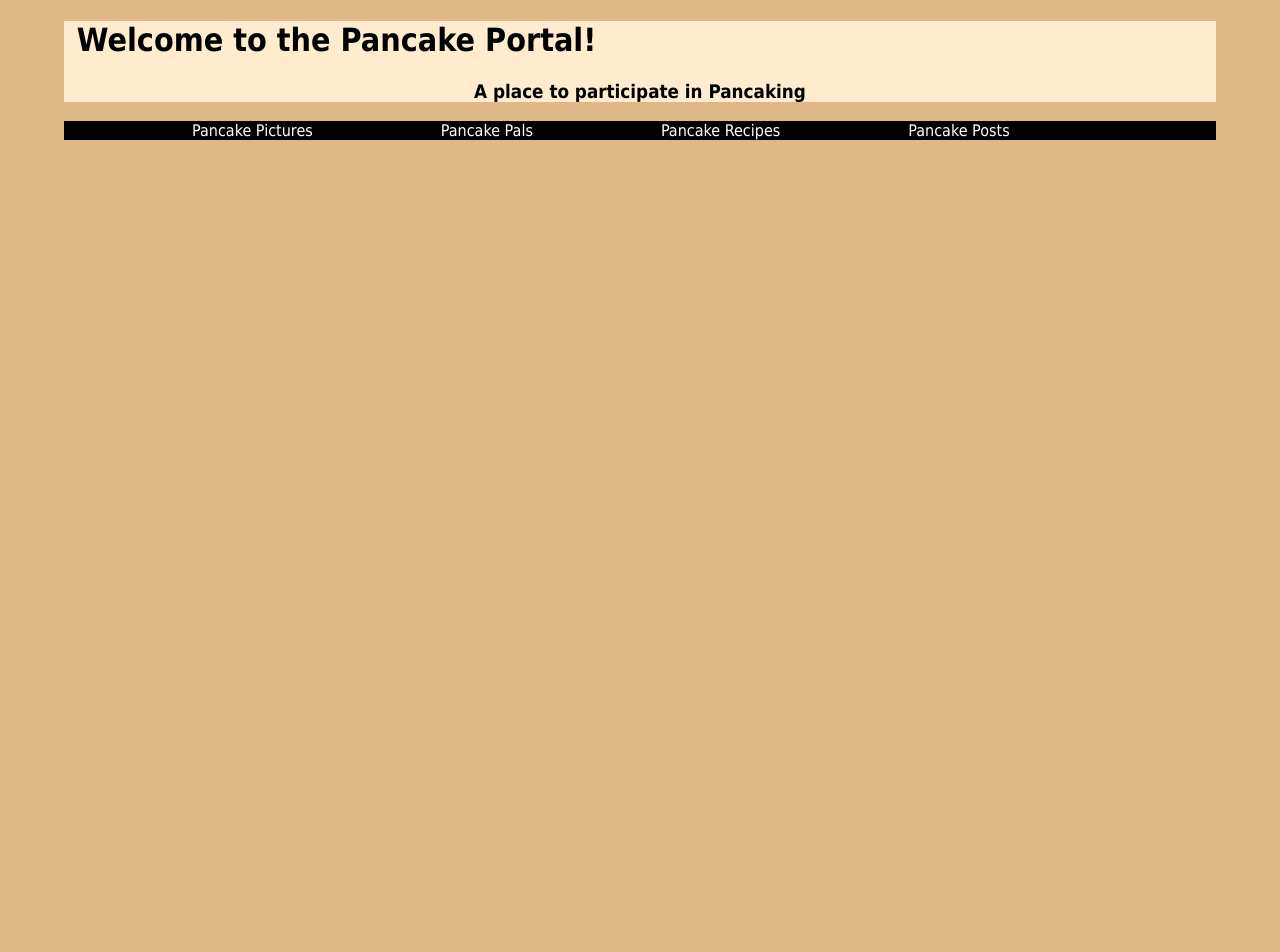
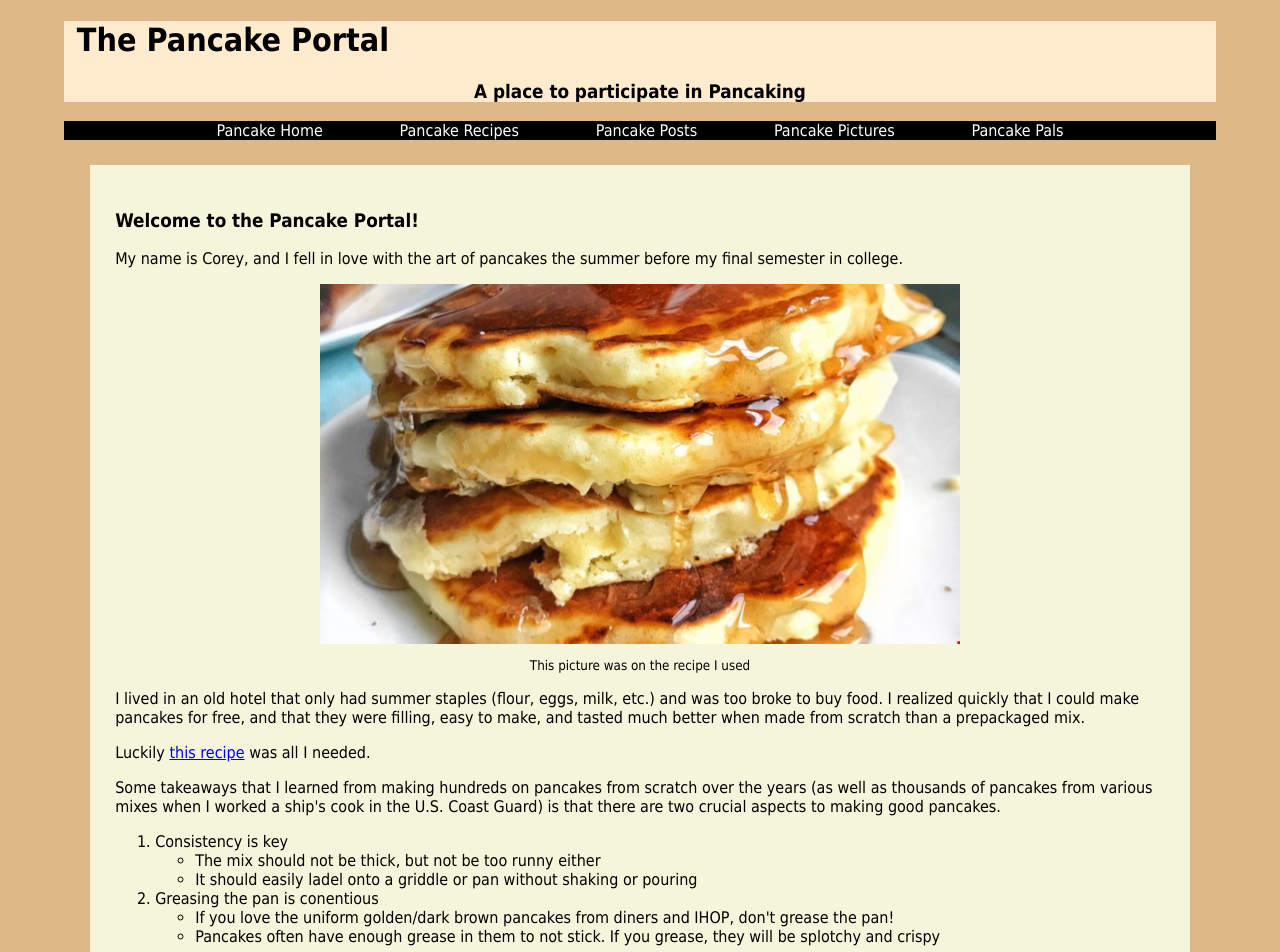
Before and after one commit to cjbarr/pancake-portal, a React (Create React App) app: page / in a window 1280 px wide. Shown: the top 952 px of the page. Before the commit the page ends 800 px from the top, so only its background shows below. Built offline with nearby package versions, Linux system fonts and the light colour scheme.

Commit message:
Organized a bit, more about us in pals

```diff
--- a/src/components/App/App.css
+++ b/src/components/App/App.css
@@ -1,3 +1,25 @@
+.caption{
+  text-align: center;
+  font-size: 10pt;
+}
+
+
+.home-div{
+  background-color: beige;
+  padding: 2vw;
+  margin: 2vw;
+}
+
+#home-pancake{
+  width: 50vw;
+  display:block;
+  margin-left:auto;
+  margin-right:auto;
+}
+
+
+
+
 .nav{
   padding: 0;
   margin: 0;
@@ -7,18 +29,43 @@
   color: inherit;
   list-style: none;
    background-color: black;
+   justify-content: center;
+}
+
+.nav-item{
+  text-decoration: none;
+  color: white;
+  margin:3vw;
+
+
+  background-color:black;
 }
 
 .subhead{text-align: center;}
 
+.pal-about{font-size:16pt;
+  margin-top:0;
+}
+
+.pal-name{
+text-align: center;
+font-size: 24pt;
+margin-bottom: 0;
+}
+
 .pals-layout{
-font-size: 24pt;
-text-align: center;
 margin-top: 5vh;
-margin-bottom:10vh}
+margin-bottom:5vh;
+margin-left:auto;
+margin-right:auto;
+width:65vw;
+}
 
 .pal-picture{
   width: 55vw;
+  display:block;
+  margin-left:auto;
+  margin-right:auto;
 }
 
 .recipe-div{
@@ -28,13 +75,6 @@ margin-bottom:10vh}
   margin-left: auto;
   margin-right:auto;
   padding-bottom: 2vh;
-}
-
-.nav-item{
-  text-decoration: none;
-  color: white;
-  margin-left: 10vw;
-  background-color:black;
 }
 
 .page-title{text-align: center;
--- a/src/components/App/App.js
+++ b/src/components/App/App.js
@@ -1,14 +1,13 @@
 import React from 'react';
 import './App.css';
 import { HashRouter as Router, Route, Switch } from 'react-router-dom';
-import { withRouter } from 'react-router-dom';
-import { Link } from 'react-router-dom';
 import NavBar from '../Nav/Nav';
 import Header from '../Header/Header';
 import Pictures from '../Pictures/Pictures';
 import Recipes from '../Recipes/Recipes';
 import Posts from '../Posts/Posts';
 import Pals from '../Pals/Pals'
+import Home from '../Home/Home'
 
 function App() {
   return (
@@ -17,6 +16,7 @@ function App() {
       <Header />
       <NavBar />
       <Switch>
+          <Route exact path="/" component={Home} />
           <Route exact path="/PancakePictures" component={Pictures} />
           <Route exact path="/PancakePals" component={Pals} />
           <Route exact path="/PancakeRecipes" component={Recipes} />
--- a/src/components/Header/Header.js
+++ b/src/components/Header/Header.js
@@ -3,7 +3,7 @@ import React from 'react';
 function Header(){
     return(
         <header>
-        <h1>Welcome to the Pancake Portal!</h1>
+        <h1>The Pancake Portal</h1>
         <h3 class="subhead">A place to participate in Pancaking</h3>
         </header>
     )
--- /dev/null
+++ b/src/components/Home/Home.js
@@ -0,0 +1,44 @@
+import React, { Component } from 'react';
+
+
+
+class Home extends Component {
+
+    state = {
+
+    }
+    render() {
+        return (
+            <div className="home-div">
+            <h3>Welcome to the Pancake Portal!</h3>
+            <div>
+                <p>My name is Corey, and I fell in love with the art of pancakes the summer before my final semester in college.</p>
+                <img id="home-pancake" src ='/images/pancake.jpg' alt="Pancakes" />
+                <p className="caption">This picture was on the recipe I used</p>
+                <p>I lived in an old hotel that only had summer staples (flour, eggs, milk, etc.) and was too broke to buy food. I realized quickly that I could make pancakes for free, and that they were filling, easy to make, and tasted much better when made from scratch than a prepackaged mix.</p>
+                <p>Luckily <a href="https://www.allrecipes.com/recipe/21014/good-old-fashioned-pancakes/">this recipe</a> was all I needed.</p>
+                <p>Some takeaways that I learned from making hundreds on pancakes from scratch over the years (as well as thousands of pancakes from various mixes when I worked a ship's cook in the U.S. Coast Guard) is that there are two crucial aspects to making good pancakes.</p>
+                    <ol>
+                        <li>Consistency is key</li>
+                        <ul>
+                            <li>The mix should not be thick, but not be too runny either</li>
+                            <li>It should easily ladel onto a griddle or pan without shaking or pouring</li>
+                        </ul>
+                        <li>Greasing the pan is conentious</li>
+                        <ul>
+                            <li>If you love the uniform golden/dark brown pancakes from diners and IHOP, don't grease the pan!</li>
+                            <li>Pancakes often have enough grease in them to not stick. If you grease, they will be splotchy and crispy</li>
+                        </ul>
+                    </ol>
+                    <p>I married someone who likes crispy splotchy pancakes, however I prefer fluffy and uniform. To work around this I grease the pan on alternating batches. Every pancake breakfast has both crispy and fluffy pancakes to satisfy our personal tastes.</p>
+                    <p>While this website started out as a joke, I truly am passionate about the pancake. Additionally, my wife is Korean and I learned all about the world of savory vegetable pancakes of an amazing amount of variety. There is nothing you cannot pancake! The world is your oyster! </p>
+            </div>
+
+
+
+            </div>
+        )
+    }
+}
+
+export default Home
--- a/src/components/Nav/Nav.js
+++ b/src/components/Nav/Nav.js
@@ -1,15 +1,15 @@
 import React from 'react';
-import { withRouter } from 'react-router-dom';
 import { Link } from 'react-router-dom';
 
 function NavBar(){
 return(
     <nav>
         <ul class="nav">
+            <li><Link class="nav-item" to='/'>Pancake Home</Link></li>
+            <li><Link class="nav-item" to='/PancakeRecipes'>Pancake Recipes</Link></li>
+            <li><Link class="nav-item" to='/PancakePosts'>Pancake Posts</Link></li>
             <li><Link class="nav-item" to='/PancakePictures'>Pancake Pictures</Link></li>
             <li><Link class="nav-item" to='/PancakePals'>Pancake Pals</Link></li>
-            <li><Link class="nav-item" to='/PancakeRecipes'>Pancake Recipes</Link></li>
-            <li><Link class="nav-item" to='/PancakePosts'>Pancake Posts</Link></li>
         </ul>
 
     </nav>
--- a/src/components/Pals/Pals.js
+++ b/src/components/Pals/Pals.js
@@ -5,17 +5,18 @@ import React, { Component } from 'react';
 class Pals extends Component {
 
     state = {
-        pals: [{ name: 'Corey', picture: '/images/corey.jpg' },
-            { name: 'Ashley', picture: '/images/Ashley.jpg' },
-        { name: 'Podrick', picture: '/images/podrick.jpg' },
-        { name: 'Hamlet', picture: '/images/hamlet.jpg' }
+        pals: [{ name: 'Corey', picture: '/images/corey.jpg', about:'Corey loves making pancakes, and is a junior developer based out of the Twin Cities. This is his silly page he created during COVID-19.' },
+            { name: 'Ashley', picture: '/images/Ashley.jpg', about:"Ashley is my wife! She's more of a savory breakfast person, and a project manager at a design agency. But that doesn't mean she can't enjoy a good pancake!"  },
+        { name: 'Podrick', picture: '/images/podrick.jpg', about:"Podrick is our corgi puppy, he loves to bork at random noises, and is named after Podrick in Game of Thrones, the most loyal of squires." },
+        { name: 'Hamlet', picture: '/images/hamlet.jpg', about: "I adopted Hamlet in college, and he lived with my parents when I was stationed on ships and couldn't have a pet. One of the sweetest cats I've met and Pod's best friend." }
 ]
 }
     render(){
     return (
         <>
-        <h2 class="page-title">Pancake Pals Page</h2>
-    <div>{this.state.pals.map(pal=><div className="pals-layout"><img className="pal-picture" src={pal.picture} alt={pal.picture}/><br></br>{pal.name}</div>)}</div>
+        <h2 class="page-title">Pancake Pals AKA Who We Are</h2>
+
+            <div>{this.state.pals.map(pal => <div className="pals-layout"><p className="pal-name">{pal.name}</p><br></br><img className="pal-picture" src={pal.picture} alt={pal.picture}/><br></br><p className="pal-about">{pal.about}</p></div>)}</div>
 
 
     </>
--- a/src/components/Recipes/Recipes.js
+++ b/src/components/Recipes/Recipes.js
@@ -49,7 +49,7 @@ class Recipes extends Component {
                }
         </ul>
             <h4>Preparation</h4>
-            <p>Mix your dry, then add in your wet and combine until mostly uniform. Should be runny and easy to ladel onto a hot pan!</p>
+            <p>Mix your dry, then add in your wet and combine until mostly uniform. Should be runny and easy to ladel onto a hot pan! Add in whatever other ingredients you feel like, it's an amazing base!</p>
         </div>
 
         </>
```
Also changed, not shown: public/images/pancake.jpg (added).
